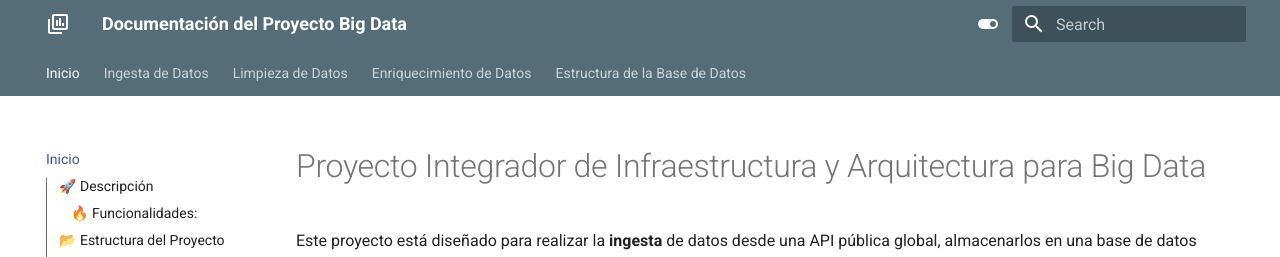
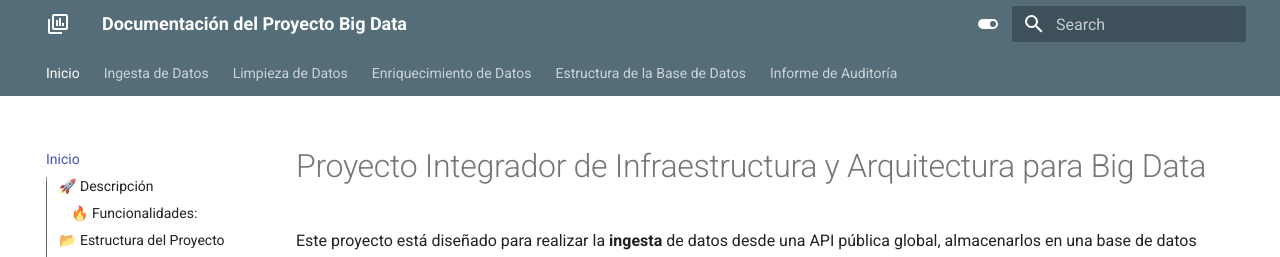
Before and after one commit to JuanesMedCol/bigdata-infrastructure, an MkDocs documentation site: the page built from docs/index.md, in a window 1280 px wide and 900 px high. Shown: the top 257 px of the window. Built offline with MkDocs 1.6.1 and Material for MkDocs 9.7.7, drawn with Linux system fonts in a browser that asks for light colours.

Commit message:
Actualizacion de YML

```diff
--- a/mkdocs.yml
+++ b/mkdocs.yml
@@ -38,6 +38,7 @@ nav:
   - Limpieza de Datos: cleaning.md
   - Enriquecimiento de Datos: enrichment.md
   - Estructura de la Base de Datos: structure_db.md
+  - Informe de Auditoría: report.md
 
 markdown_extensions:
   - tables
```
